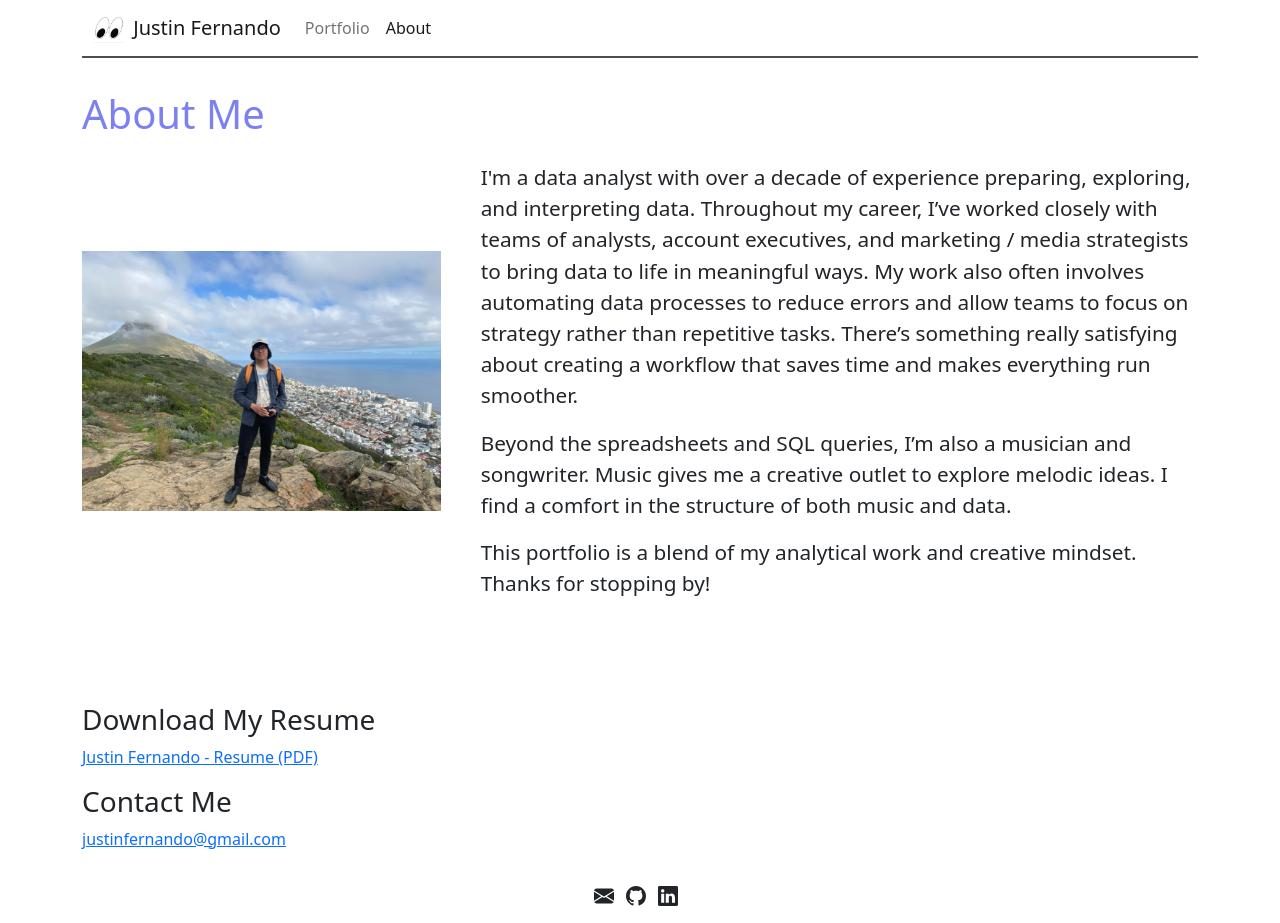
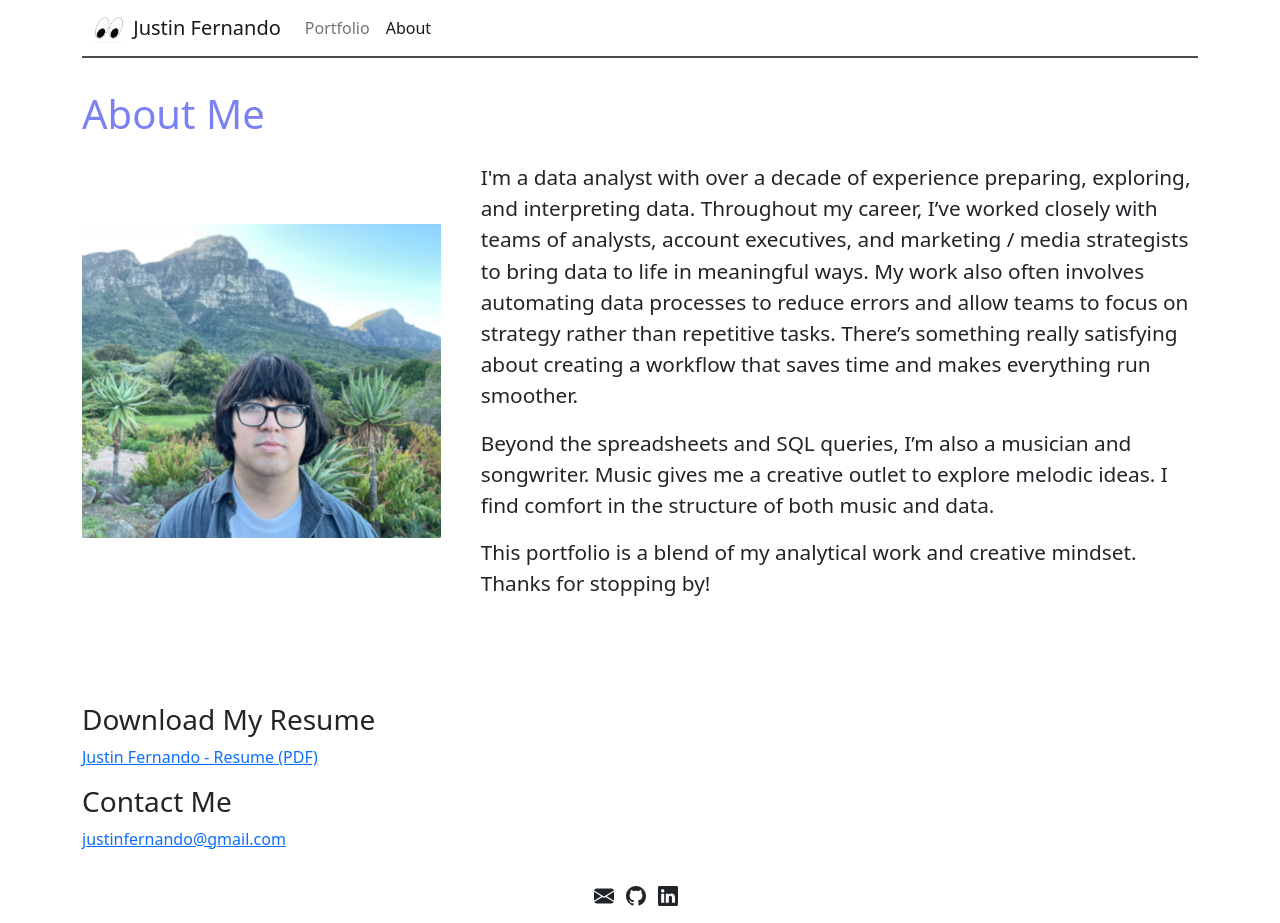
Before and after one commit to jfernando-work/jfernando-work.github.io, a Jekyll site: the page built from about.md, in a window 1280 px wide. Built offline with Jekyll 4.4.1, drawn with Linux system fonts in a browser that asks for light colours.

```diff
--- a/about.md
+++ b/about.md
@@ -12,7 +12,7 @@ permalink: /about/
   <div style="flex: 2; font-size: 1.3rem;">
     <p>I'm a data analyst with over a decade of experience preparing, exploring, and interpreting data. Throughout my career, I’ve worked closely with teams of analysts, account executives, and marketing / media strategists to bring data to life in meaningful ways. My work also often involves automating data processes to reduce errors and allow teams to focus on strategy rather than repetitive tasks. There’s something really satisfying about creating a workflow that saves time and makes everything run smoother.</p>
 
-    <p>Beyond the spreadsheets and SQL queries, I’m also a musician and songwriter. Music gives me a creative outlet to explore melodic ideas. I find a comfort in the structure of both music and data.</p>
+    <p>Beyond the spreadsheets and SQL queries, I’m also a musician and songwriter. Music gives me a creative outlet to explore melodic ideas. I find comfort in the structure of both music and data.</p>
 
     <p>This portfolio is a blend of my analytical work and creative mindset. Thanks for stopping by!</p>
   </div>
```
Also changed, not shown: assets/images/aboutme.jpg.
